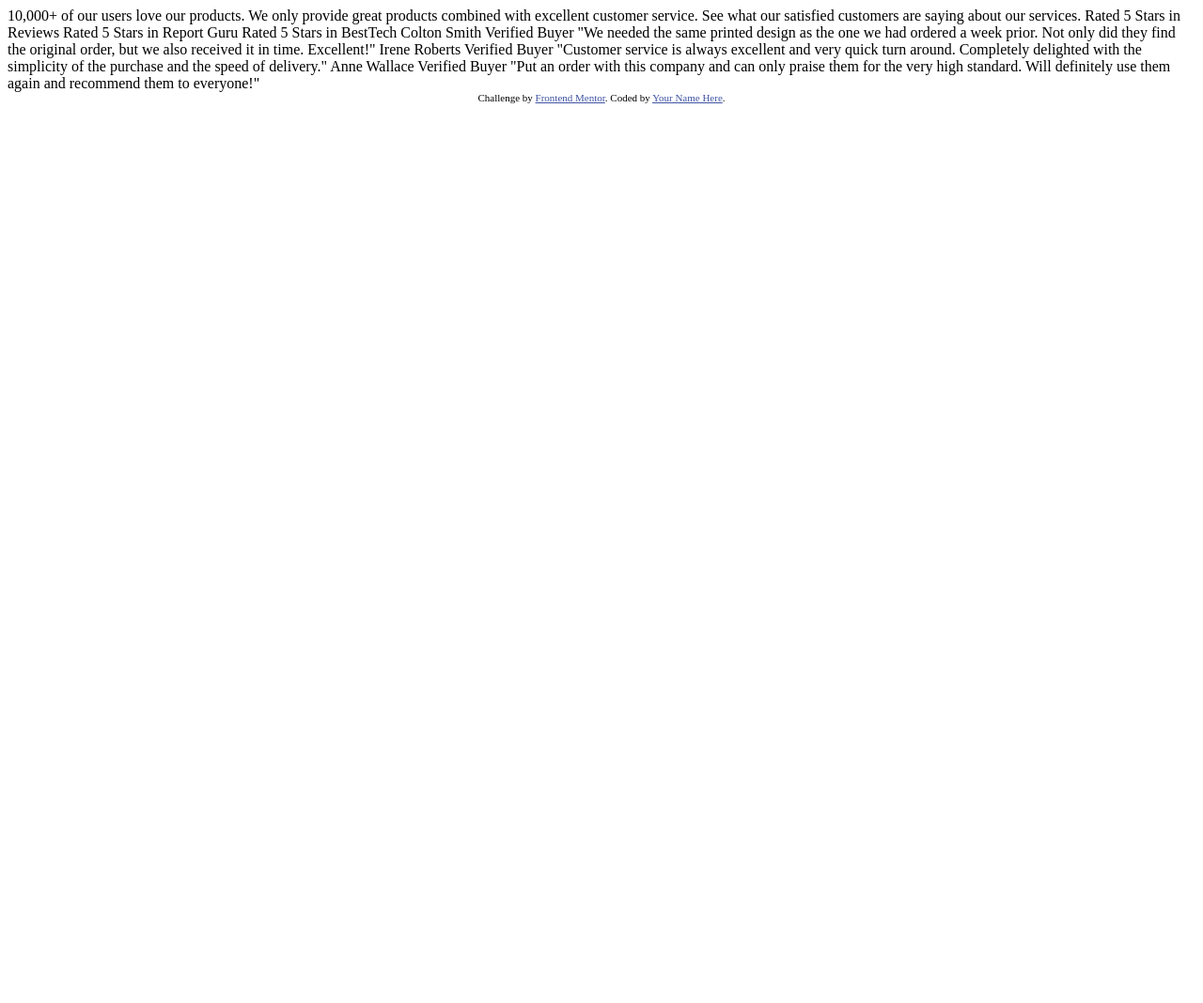
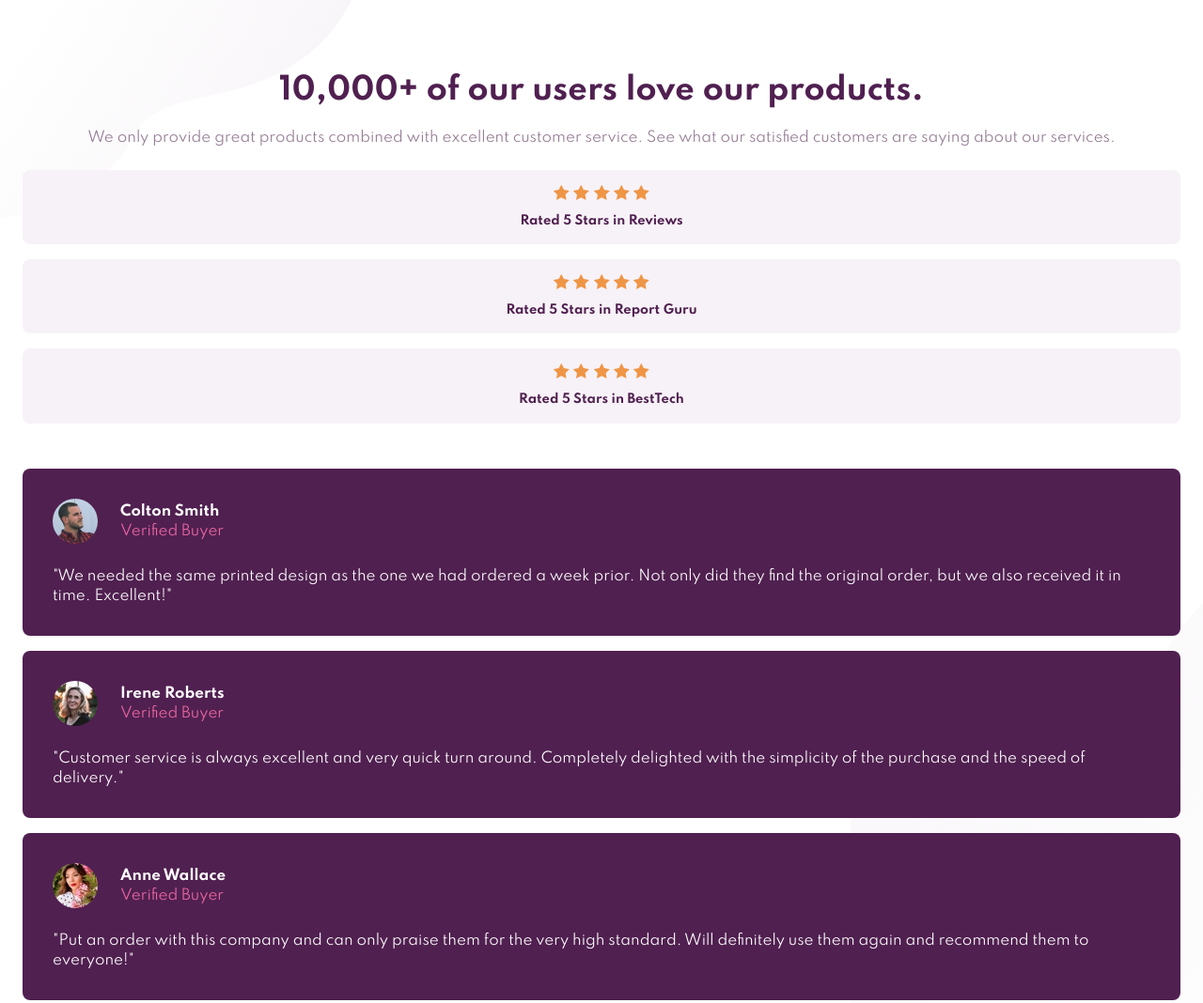
Before and after one commit to tekjoe/social-proof-section, a plain HTML site: page index.html in a window 1280 px wide. Shown: the whole page at 94% size. Before the commit the page ends 800 px from the top, so only its background shows below. Drawn offline with Linux system fonts and the light colour scheme.

Commit message:
fixed issue with broken CSS import

```diff
--- a/index.html
+++ b/index.html
@@ -3,59 +3,119 @@
   <head>
     <meta charset="UTF-8" />
     <meta name="viewport" content="width=device-width, initial-scale=1.0" />
-    <!-- displays site properly based on user's device -->
-
+    <link rel="stylesheet" href="./styles/styles.css" />
     <link
       rel="icon"
       type="image/png"
       sizes="32x32"
       href="./images/favicon-32x32.png"
     />
-
     <title>Frontend Mentor | Social proof section</title>
-
-    <!-- Feel free to remove these styles or customise in your own stylesheet 👍 -->
-    <style>
-      .attribution {
-        font-size: 11px;
-        text-align: center;
-      }
-      .attribution a {
-        color: hsl(228, 45%, 44%);
-      }
-    </style>
   </head>
   <body>
-    10,000+ of our users love our products.
-
-    We only provide great products combined with excellent customer service.
-    See what our satisfied customers are saying about our services.
-
-    Rated 5 Stars in Reviews
-    Rated 5 Stars in Report Guru
-    Rated 5 Stars in BestTech
-
-    Colton Smith
-    Verified Buyer
-    "We needed the same printed design as the one we had ordered a week prior.
-    Not only did they find the original order, but we also received it in time.
-    Excellent!"
-
-    Irene Roberts
-    Verified Buyer
-    "Customer service is always excellent and very quick turn around. Completely
-    delighted with the simplicity of the purchase and the speed of delivery."
-
-    Anne Wallace
-    Verified Buyer
-    "Put an order with this company and can only praise them for the very high
-    standard. Will definitely use them again and recommend them to everyone!"
-
-    <div class="attribution">
-      Challenge by
-      <a href="https://www.frontendmentor.io?ref=challenge" target="_blank"
-        >Frontend Mentor</a
-      >. Coded by <a href="#">Your Name Here</a>.
-    </div>
+    <main>
+      <section class="social-proof">
+        <div class="container">
+          <div class="upper">
+            <div class="upper__body">
+              <h2>10,000+ of our users love our products.</h2>
+              <p>
+                We only provide great products combined with excellent customer
+                service. See what our satisfied customers are saying about our
+                services.
+              </p>
+            </div>
+            <div class="upper__ratings">
+              <div class="rating">
+                <div class="stars">
+                  <img src="./images/icon-star.svg" alt="Star Icon" />
+                  <img src="./images/icon-star.svg" alt="Star Icon" />
+                  <img src="./images/icon-star.svg" alt="Star Icon" />
+                  <img src="./images/icon-star.svg" alt="Star Icon" />
+                  <img src="./images/icon-star.svg" alt="Star Icon" />
+                </div>
+                <p>Rated 5 Stars in Reviews</p>
+              </div>
+              <div class="rating">
+                <div class="stars">
+                  <img src="./images/icon-star.svg" alt="Star Icon" />
+                  <img src="./images/icon-star.svg" alt="Star Icon" />
+                  <img src="./images/icon-star.svg" alt="Star Icon" />
+                  <img src="./images/icon-star.svg" alt="Star Icon" />
+                  <img src="./images/icon-star.svg" alt="Star Icon" />
+                </div>
+                <p>Rated 5 Stars in Report Guru</p>
+              </div>
+              <div class="rating">
+                <div class="stars">
+                  <img src="./images/icon-star.svg" alt="Star Icon" />
+                  <img src="./images/icon-star.svg" alt="Star Icon" />
+                  <img src="./images/icon-star.svg" alt="Star Icon" />
+                  <img src="./images/icon-star.svg" alt="Star Icon" />
+                  <img src="./images/icon-star.svg" alt="Star Icon" />
+                </div>
+                <p>Rated 5 Stars in BestTech</p>
+              </div>
+            </div>
+          </div>
+          <div class="lower">
+            <div class="card">
+              <div class="card__attribution">
+                <div class="attestant__image">
+                  <img src="./images/image-colton.jpg" alt="" />
+                </div>
+                <div class="attestant__details">
+                  <p>Colton Smith</p>
+                  <p>Verified Buyer</p>
+                </div>
+              </div>
+              <div class="card__testimonial">
+                <p>
+                  "We needed the same printed design as the one we had ordered a
+                  week prior. Not only did they find the original order, but we
+                  also received it in time. Excellent!"
+                </p>
+              </div>
+            </div>
+            <div class="card">
+              <div class="card__attribution">
+                <div class="attestant__image">
+                  <img src="./images/image-irene.jpg" alt="" />
+                </div>
+                <div class="attestant__details">
+                  <p>Irene Roberts</p>
+                  <p>Verified Buyer</p>
+                </div>
+              </div>
+              <div class="card__testimonial">
+                <p>
+                  "Customer service is always excellent and very quick turn
+                  around. Completely delighted with the simplicity of the
+                  purchase and the speed of delivery."
+                </p>
+              </div>
+            </div>
+            <div class="card">
+              <div class="card__attribution">
+                <div class="attestant__image">
+                  <img src="./images/image-anne.jpg" alt="" />
+                </div>
+                <div class="attestant__details">
+                  <p>Anne Wallace</p>
+                  <p>Verified Buyer</p>
+                </div>
+              </div>
+              <div class="card__testimonial">
+                <p>
+                  "Put an order with this company and can only praise them for
+                  the very high standard. Will definitely use them again and
+                  recommend them to everyone!"
+                </p>
+              </div>
+            </div>
+          </div>
+        </div>
+      </section>
+    </main>
   </body>
 </html>
```
